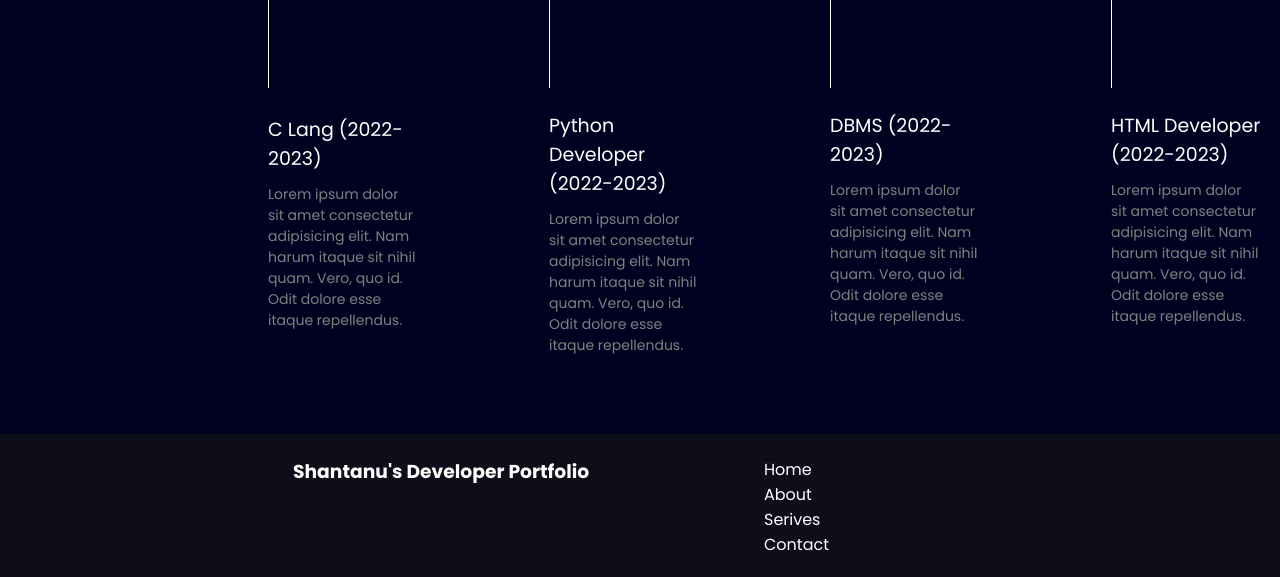
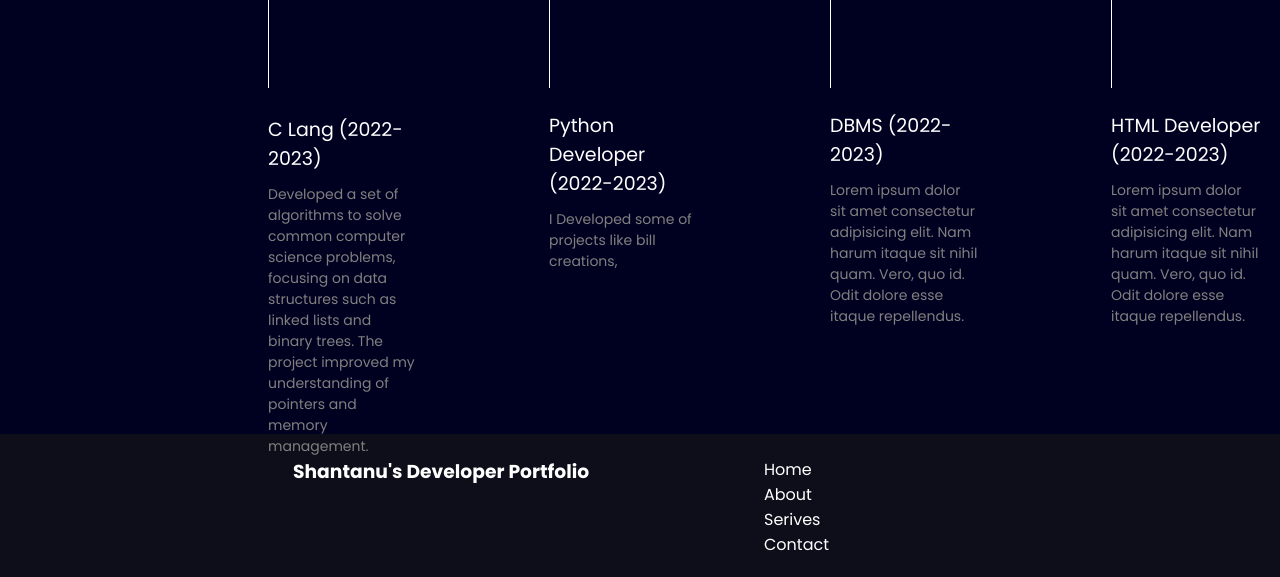
Before and after one commit to Shantanu9421/Personal_portfolio, a plain HTML site: page index.html in a window 1280 px wide. Shown: the part 1369-1946 px from the top of the page. Drawn offline with nearby package versions, Linux system fonts and the light colour scheme.

Commit message:
Index file

```diff
--- a/index.html
+++ b/index.html
@@ -65,8 +65,9 @@
                         C Lang (2022-2023)
                     </div>
                     <div class="vertical-desc">
-                        Lorem ipsum dolor sit amet consectetur adipisicing elit. Nam harum itaque sit nihil quam. Vero,
-                        quo id. Odit dolore esse itaque repellendus.
+                        Developed a set of algorithms to solve common computer science problems, focusing on data
+                        structures such as linked lists and binary trees. The project improved my understanding of
+                        pointers and memory management.
                     </div>
                 </div>
                 <div class="vertical">
@@ -75,8 +76,8 @@
                         Python Developer (2022-2023)
                     </div>
                     <div class="vertical-desc">
-                        Lorem ipsum dolor sit amet consectetur adipisicing elit. Nam harum itaque sit nihil quam. Vero,
-                        quo id. Odit dolore esse itaque repellendus.
+                        I Developed some of projects like bill creations,
+
                     </div>
                 </div>
                 <div class="vertical">
@@ -118,8 +119,8 @@
                         On going (2024-on going)
                     </div>
                     <div class="vertical-desc">
-                        Lorem ipsum dolor sit amet consectetur adipisicing elit. Nam harum itaque sit nihil quam. Vero,
-                        quo id. Odit dolore esse itaque repellendus.
+                        Currently working on various academic projects involving modern technologies such as Node.js and
+                        MongoDB. Continuously learning new frameworks and tools to expand my development skills.
                     </div>
                 </div>
             </div>
```
